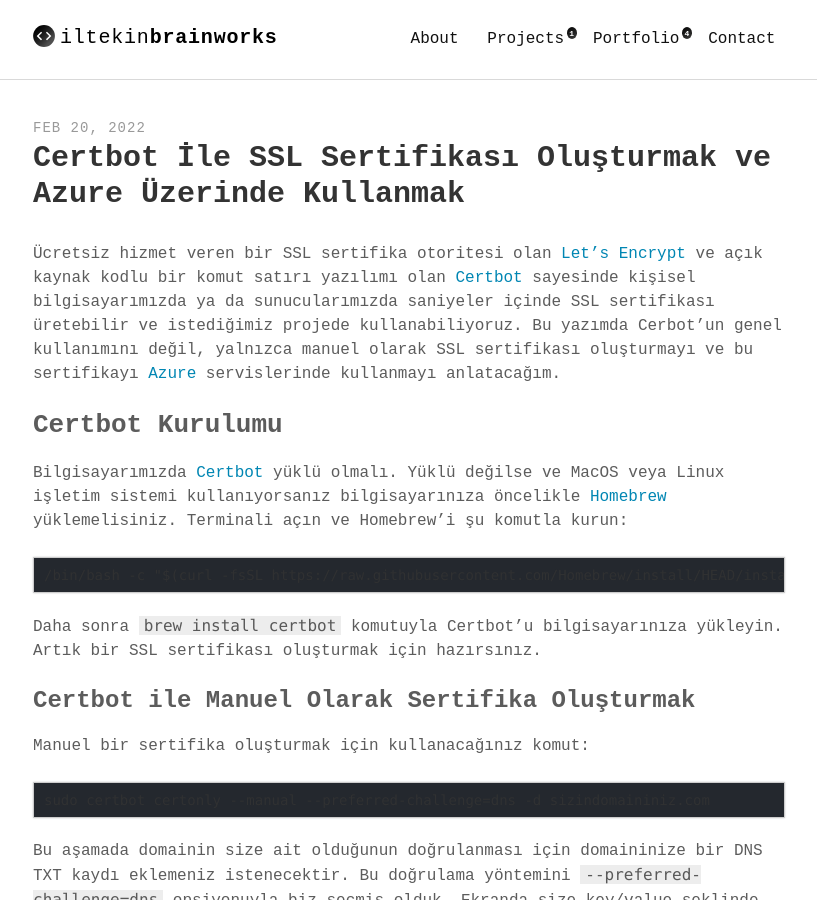
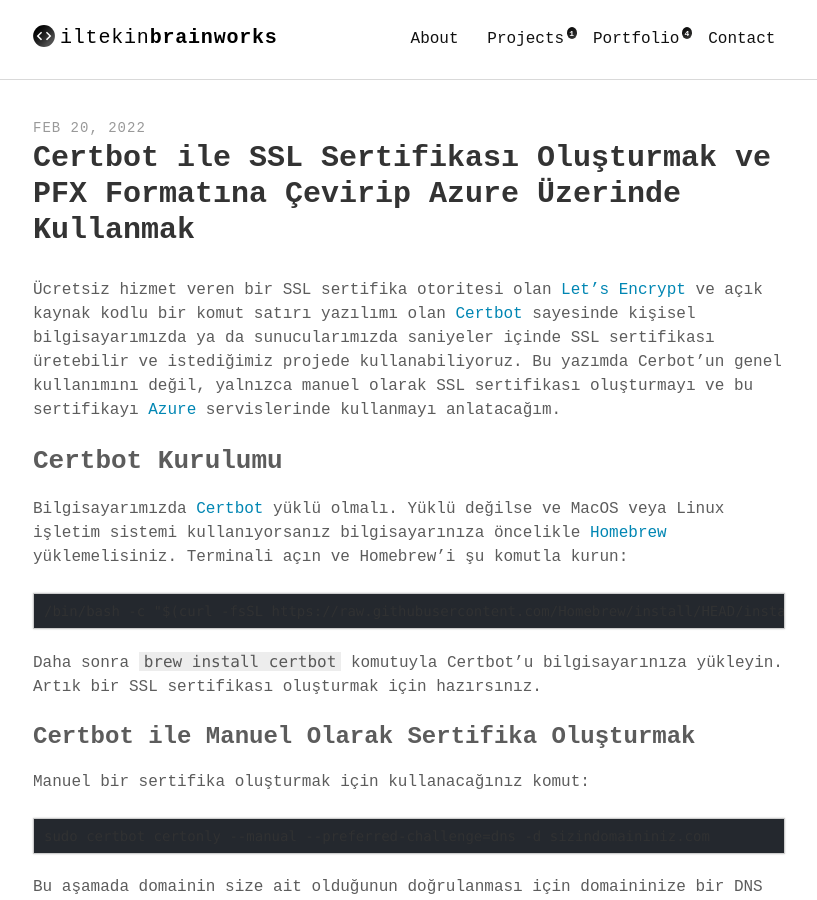
Before and after one commit to iltekin/iltekin.github.io, a Jekyll site: the page built from _posts/2022-02-20-certbot-ile-ssl-sertifikasi-pfx-azure.md, in a window 1280 px wide and 900 px high. Shown: the whole window, without its empty margins (231-1048 px from the left). Built offline with Jekyll 4.4.1, drawn with Linux system fonts in a browser that asks for light colours; some web fonts are replaced.

Commit message:
post updated

```diff
--- a/_posts/2022-02-20-certbot-ile-ssl-sertifikasi-olusurmak-ve-azure-üzerinde-kullanmak.md
+++ b/_posts/2022-02-20-certbot-ile-ssl-sertifikasi-pfx-azure.md
@@ -1,6 +1,6 @@
 ---
 layout: post
-title: "Certbot İle SSL Sertifikası Oluşturmak ve Azure Üzerinde Kullanmak"
+title: "Certbot ile SSL Sertifikası Oluşturmak ve PFX Formatına Çevirip Azure Üzerinde Kullanmak"
 comments: false
 description: "Certbot İle Oluşturulan SSL Sertifikasını Azure Servislerinde Kullanmak için gereken adımlar"
 keywords: "azure, ssl, certbot, letsencrypt"
```
